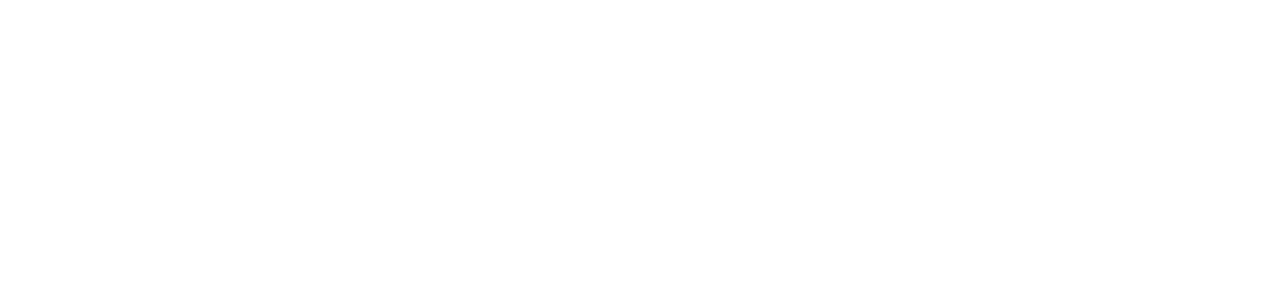
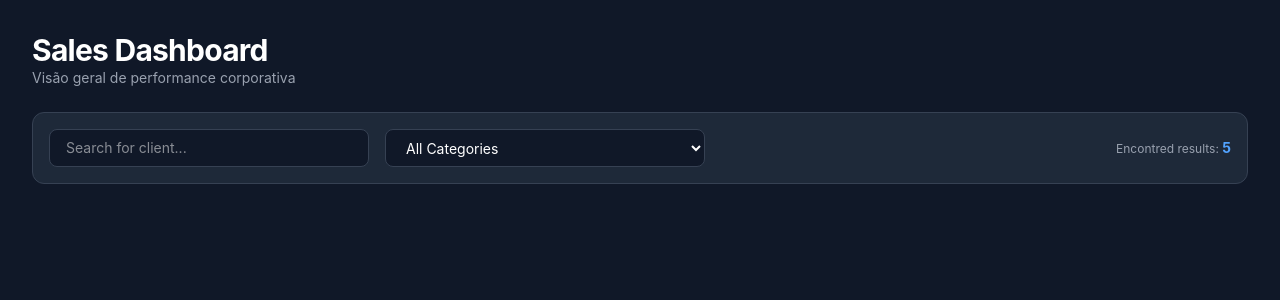
Before and after one commit to daniel27072007/Corporate-dashboard-api, a React (Vite) app: page / in a window 1280 px wide. Shown: the top 300 px of the page. Built offline with nearby package versions, Linux system fonts and the light colour scheme.

Commit message:
visual showing that dataFiltred is working

```diff
--- a/src/App.jsx
+++ b/src/App.jsx
@@ -28,7 +28,44 @@
     return listOfUniqueClients.size
   }, [dataFiltred])
 
-  return <div></div>
+  return (
+    <div className="min-h-screen bg-gray-900 text-white p-8 flex flex-col gap-6">
+
+      {/* 1. CABEÇALHO */}
+      <div>
+        <h1 className="text-3xl font-bold tracking-tight">Sales Dashboard</h1>
+        <p className="text-gray-400 text-sm">Visão geral de performance corporativa</p>
+      </div>
+
+      {/* 2. BARRA DE FILTROS (Vamos criar a lógica visual delas no próximo passo) */}
+      <div className="bg-gray-800 p-4 rounded-xl border border-gray-700 flex gap-4">
+        {/* Caixa de Busca Textual */}
+        <input
+          type="text"
+          placeholder="Search for client..."
+          value={searchText}
+          onChange={(e) => setSearchText(e.target.value)}
+          className="bg-gray-900 border border-gray-700 text-white px-4 py-2 rounded-lg focus:outline-none focus:border-blue-500 w-full md:w-80 text-sm"
+        />
+        {/* Selecao de categoria */}
+        <select
+          value={categorySelected}
+          onChange={(e) => setCategorySelected(e.target.value)}
+          className="bg-gray-900 border border-gray-700 text-white px-4 py-2 rounded-lg focus:outline-none focus:border-blue-500 w-full md:w-80 text-sm"
+        >
+          <option value="all">All Categories</option>
+          <option value="electronics">Electronics</option>
+          <option value="home & kitchen">Home & Kitchen</option>
+        </select>
+        {/* Contador de Resultados Filtrados */}
+        <span className="text-xs text-gray-400 self-center ml-auto">
+          Encontred results: <strong className="text-blue-400 text-sm font-bold">{dataFiltred.length}</strong>
+        </span>
+
+      </div>
+
+    </div>
+  )
 }
 
 export default App;
```
